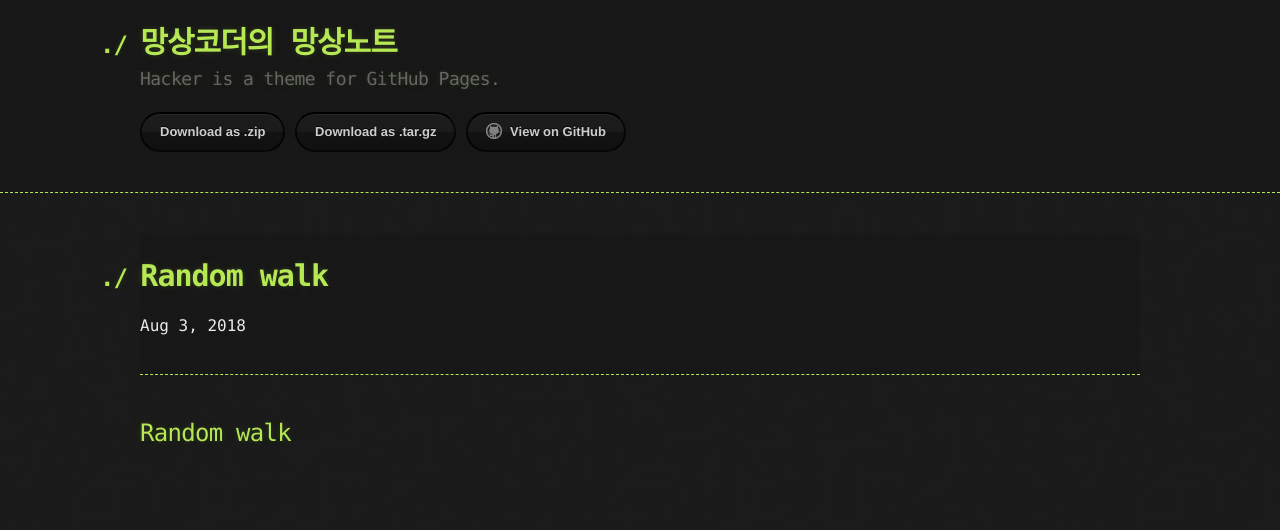
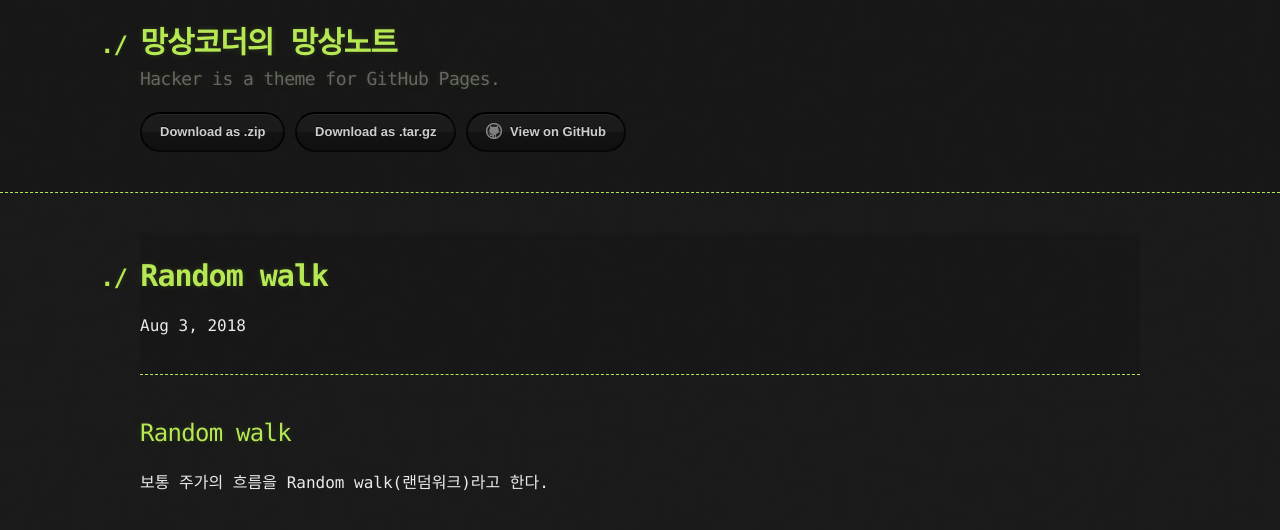
Before and after one commit to kooock/kooock.github.io, a Jekyll site: the page built from _posts/2018-08-03-random_walk.md, in a window 1280 px wide. Shown: the top 530 px of the page. Built offline with Jekyll 4.4.1, drawn with Linux system fonts in a browser that asks for light colours.

Commit message:
update random walk

```diff
--- a/_posts/2018-08-03-random_walk.md
+++ b/_posts/2018-08-03-random_walk.md
@@ -10,3 +10,5 @@ tags: [금융공학, 퀀트, 랜덤워크, 브라운운동]
 
 Random walk
 --------------------------------------------------------------------------------------------
+
+보통 주가의 흐름을 Random walk(랜덤워크)라고 한다.
```
